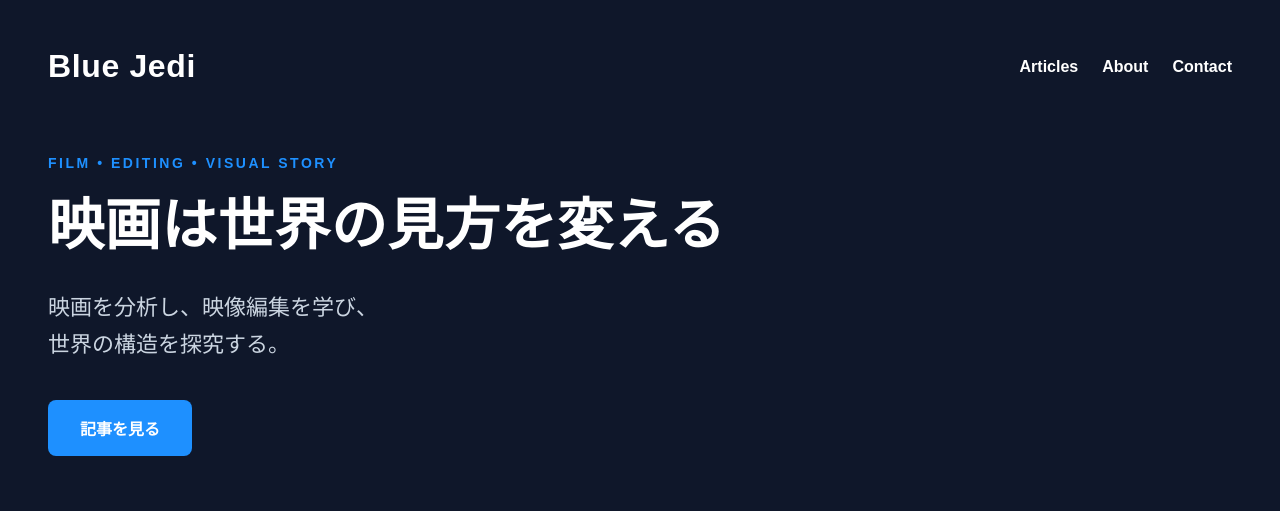
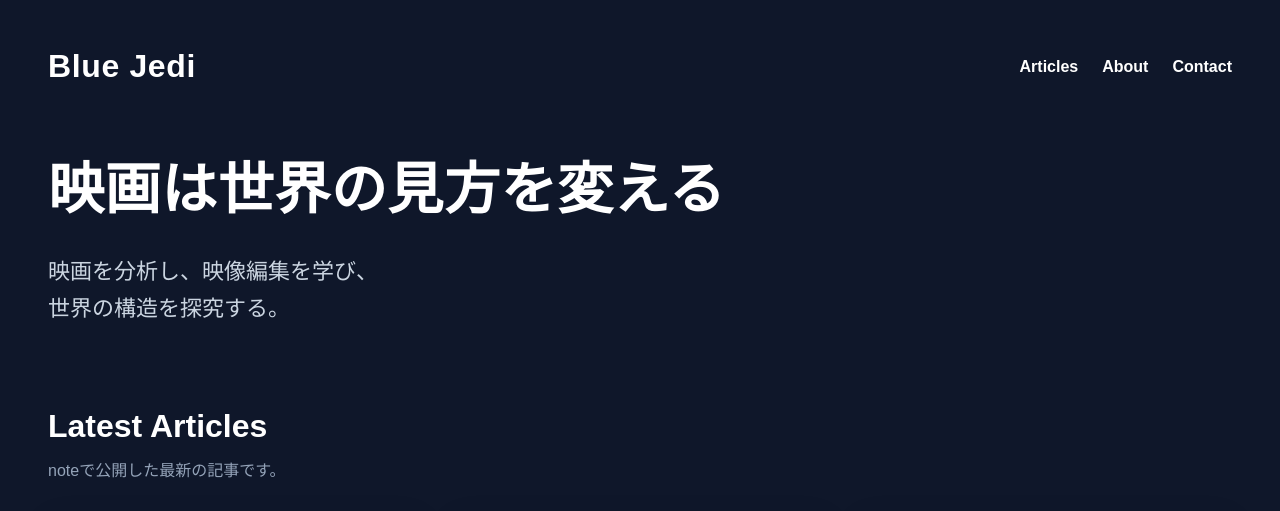
Before and after one commit to yotash/blue-jedi, a website: page index.html in a window 1280 px wide. Shown: the top 511 px of the page. Drawn offline with Linux system fonts and the light colour scheme.

Commit message:
Simplify hero content

```diff
--- a/index.html
+++ b/index.html
@@ -63,9 +63,7 @@
 
             <div class="hero__content">
 
-                <p class="hero__eyebrow">
-                    FILM • EDITING • VISUAL STORY
-                </p>
+
 
                 <h2 class="hero__title">
                     映画は世界の見方を変える
@@ -76,9 +74,6 @@
                     世界の構造を探究する。
                 </p>
 
-                <a class="hero__button" href="#articles">
-                    記事を見る
-                </a>
 
             </div>
 
--- a/style.css
+++ b/style.css
@@ -73,22 +73,13 @@ img {
 ===================== */
 
 .hero {
-    padding: 70px 0 60px;
+    padding: 70px 0 40px;
 }
 
 .hero__content {
     max-width: 850px;
 }
 
-.hero__eyebrow {
-    margin: 0 0 20px;
-
-    color: dodgerblue;
-
-    font-size: 14px;
-    font-weight: bold;
-    letter-spacing: 0.18em;
-}
 
 .hero__title {
     margin: 0;
@@ -437,10 +428,6 @@ img {
         padding: 72px 0 56px;
     }
 
-    .hero__eyebrow {
-        font-size: 12px;
-        line-height: 1.6;
-    }
 
     .hero__title {
         font-size: 38px;
```
